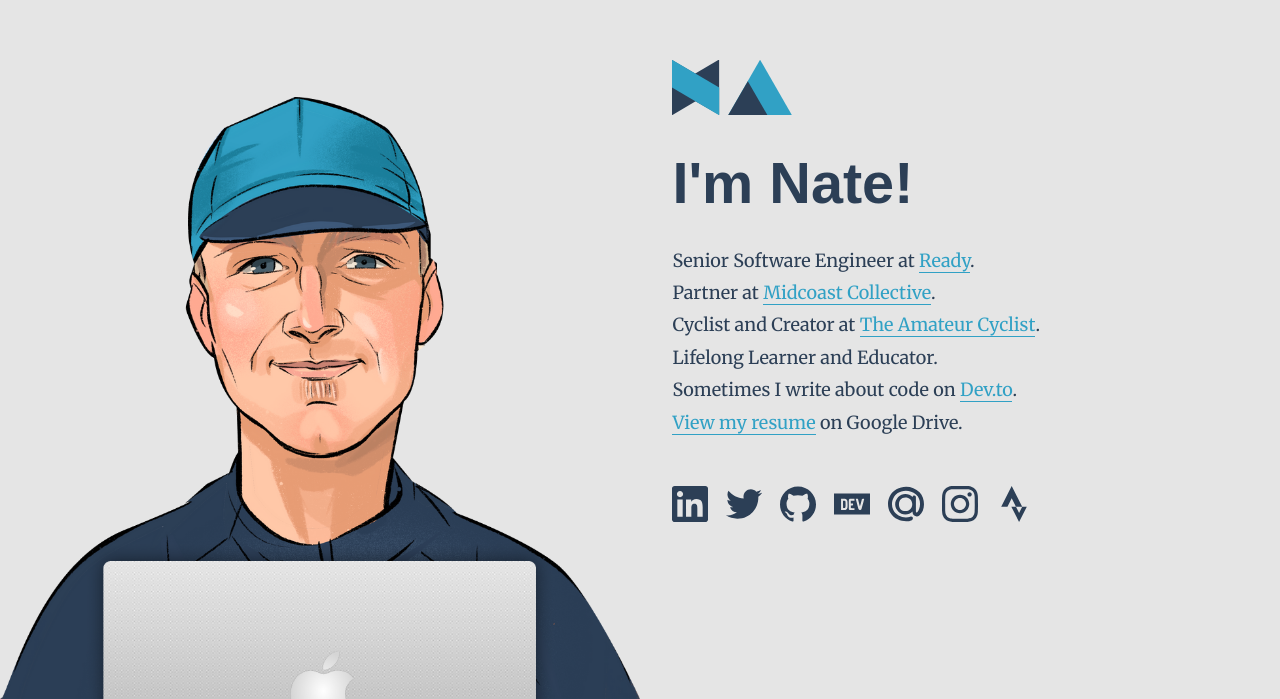
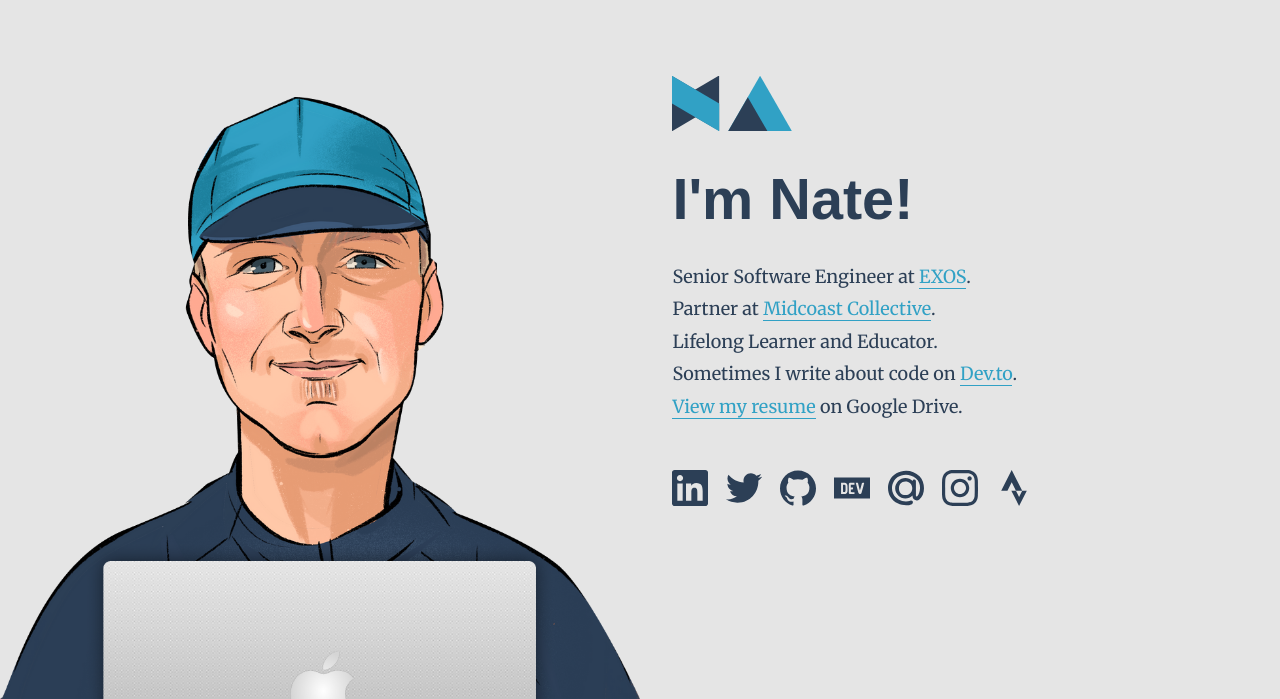
Before and after one commit to arnonate/nate-arnold-next, a Next.js app: page / in a window 1280 px wide. Shown: the part 101-800 px from the top of the page. Built offline with nearby package versions, Linux system fonts and the light colour scheme.

Commit message:
Update to EXOS

```diff
--- a/pages/index.tsx
+++ b/pages/index.tsx
@@ -6,8 +6,8 @@ import Script from "next/script";
 import styles from "../styles/Home.module.css";
 
 const Home: NextPage = () => {
-  const metaTitle = "Nate Arnold | Senior Software Engineer @ Ready";
-  const metaDescription = "Home for all the things Nate Arnold. 💻 🚴...";
+  const metaTitle = "Nate Arnold | Senior Software Engineer @ Exos";
+  const metaDescription = "Home for all the things Nate Arnold. 💻 🎾 🚴...";
   const metaImage = "https://natearnold.me/screenshot.png";
 
   return (
@@ -86,13 +86,10 @@ const Home: NextPage = () => {
 
             <p>
               Senior Software Engineer at{" "}
-              <a href="https://www.getready.com/">Ready</a>.
+              <a href="https://www.teamexos.com/">EXOS</a>.
               <br />
               Partner at <a href="https://midcoast.io">Midcoast Collective</a>
               .
-              <br />
-              Cyclist and Creator at{" "}
-              <a href="https://amateurcyclist.cc">The Amateur Cyclist</a>.
               <br />
               Lifelong Learner and Educator.
               <br />
@@ -190,7 +187,7 @@ const Home: NextPage = () => {
 
           <div className={styles.covatar}>
             <Image
-              alt="Nate Arnold - Senior Software Engineer @ Ready"
+              alt="Nate Arnold - Senior Software Engineer @ Exos"
               src="/nate.png"
               height={1506}
               priority
```
